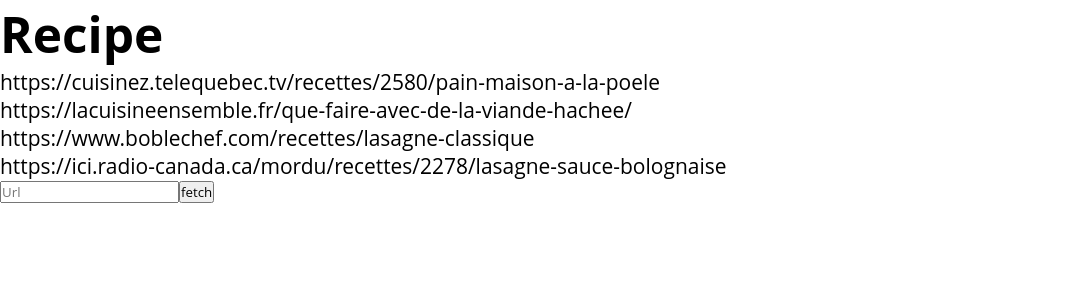
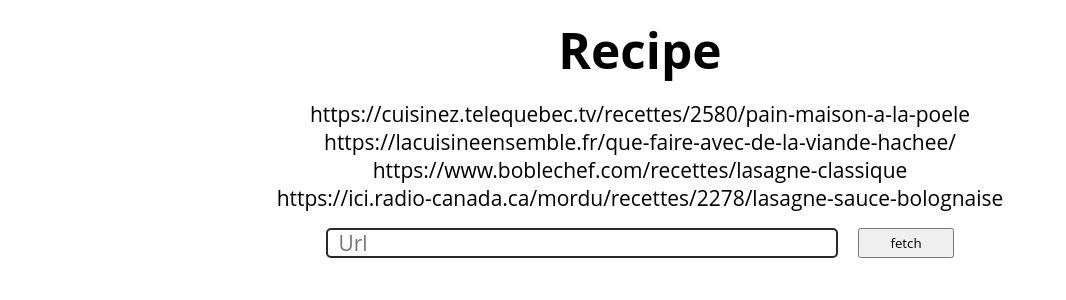
Before and after one commit to LamarcheG/recipe, a React (Create React App) app: page / in a window 1280 px wide. Shown: the top 300 px of the page, without its empty margins (0-1066 px from the left). Built offline with nearby package versions, Linux system fonts and the light colour scheme.

Commit message:
style: App styling

```diff
--- /dev/null
+++ b/src/App.style.ts
@@ -0,0 +1,39 @@
+import styled from "styled-components";
+
+export const Title = styled.h1`
+  text-align: center;
+  padding: 1rem 0;
+`;
+
+export const AppContainer = styled.div`
+  display: flex;
+  flex-direction: column;
+  align-items: center;
+  justify-content: center;
+`;
+
+export const InputContainer = styled.div`
+  display: flex;
+  flex-direction: row;
+  align-items: center;
+  justify-content: center;
+  height: 30px;
+  width: 80%;
+  margin: 1rem 0;
+`;
+export const InputUrl = styled.input`
+  height: 100%;
+  width: 50%;
+  padding: 4px 10px;
+  border: 2px solid #292929;
+  border-radius: 5px;
+  font-size: var(--step-0);
+  ::placeholder {
+    font-size: var(--step-0);
+  }
+`;
+export const InputButton = styled.button`
+  height: 100%;
+  padding: 4px 30px;
+  margin-left: 20px;
+`;
--- a/src/App.tsx
+++ b/src/App.tsx
@@ -1,5 +1,7 @@
 import userEvent from "@testing-library/user-event";
+import { AppContainer, InputButton, InputContainer, InputUrl } from "App.style";
 import { RecipeItem } from "Components/RecipeItem/RecipeItem";
+import { Title } from "Components/RecipeItem/RecipeItem.style";
 import GlobalStyle from "global.style";
 import { IRecipe } from "Interfaces/GlobalInterfaces";
 import React, { useState } from "react";
@@ -23,8 +25,8 @@
     <>
       {/*Global style is applied here*/}
       <GlobalStyle />
-      <div className="App">
-        <h1>Recipe</h1>
+      <AppContainer>
+        <Title>Recipe</Title>
         <p>
           https://cuisinez.telequebec.tv/recettes/2580/pain-maison-a-la-poele
         </p>
@@ -33,16 +35,18 @@
         <p>
           https://ici.radio-canada.ca/mordu/recettes/2278/lasagne-sauce-bolognaise
         </p>
-        <input
+        <InputContainer>
+          <InputUrl
             type="text"
             name="url"
             id="url"
             placeholder="Url"
             onChange={onChange}
           />
-        <button onClick={fetchData}>fetch</button>
+          <InputButton onClick={fetchData}>fetch</InputButton>
+        </InputContainer>
         {recipe && <RecipeItem recipe={recipe}></RecipeItem>}
-      </div>
+      </AppContainer>
     </>
   );
 }
```
Lines whose indentation alone changed are shown as unchanged.
